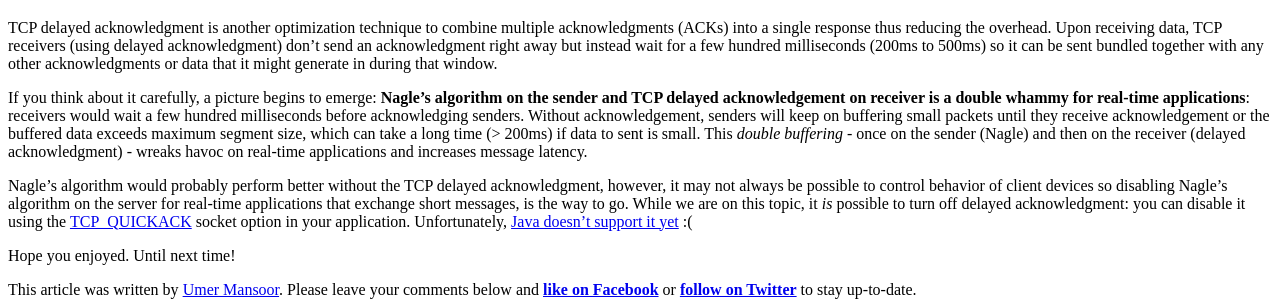
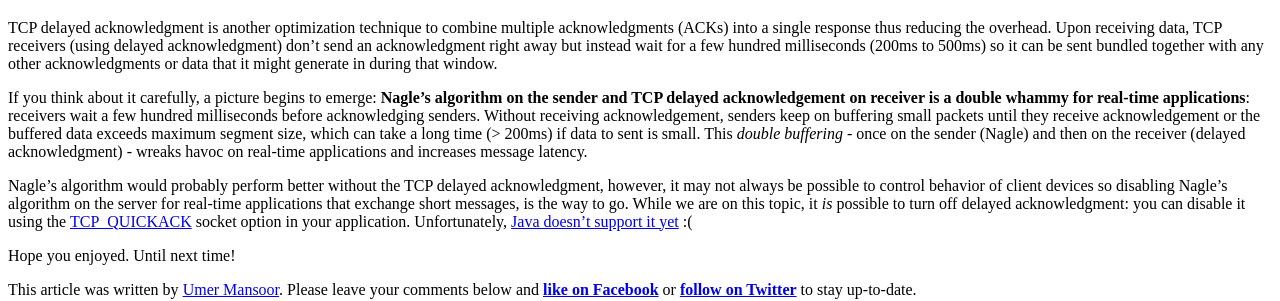
Before and after one commit to talk2viren/umermansoor.github.io, a Jekyll site: the page built from _posts/2017-03-19-tweaking-tcp-for-real-time-applications-nagle-algorithm-and-delayed-acknowledgment.md, in a window 1280 px wide. Shown: the part 1466-1767 px from the top of the page. Built offline with Jekyll 4.4.1, drawn with Linux system fonts in a browser that asks for light colours; nearby versions of some CDN libraries; a script that is not in the unit is left out; comment, search, counter and statistics services are not loaded.

Commit message:
moar grammar

```diff
--- a/_posts/2017-03-19-tweaking-tcp-for-real-time-applications-nagle-algorithm-and-delayed-acknowledgment.md
+++ b/_posts/2017-03-19-tweaking-tcp-for-real-time-applications-nagle-algorithm-and-delayed-acknowledgment.md
@@ -56,7 +56,7 @@ Armed with this information, Nagle's algorithm doesn't look so bad. After all, a
 
 TCP delayed acknowledgment is another optimization technique to combine multiple acknowledgments (ACKs) into a single response thus reducing the overhead. Upon receiving data, TCP receivers (using delayed acknowledgment) don't send an acknowledgment right away but instead wait for a few hundred milliseconds (200ms to 500ms) so it can be sent bundled together with any other acknowledgments or data that it might generate in during that window.
 
-If you think about it carefully, a picture begins to emerge: **Nagle's algorithm on the sender and TCP delayed acknowledgement on receiver is a double whammy for real-time applications**: receivers would wait a few hundred milliseconds before acknowledging senders. Without acknowledgement, senders will keep on buffering small packets until they receive acknowledgement or the buffered data exceeds maximum segment size, which can take a long time (> 200ms) if data to sent is small. This *double buffering* - once on the sender (Nagle) and then on the receiver (delayed acknowledgment) - wreaks havoc on real-time applications and increases message latency.
+If you think about it carefully, a picture begins to emerge: **Nagle's algorithm on the sender and TCP delayed acknowledgement on receiver is a double whammy for real-time applications**: receivers wait a few hundred milliseconds before acknowledging senders. Without receiving acknowledgement, senders keep on buffering small packets until they receive acknowledgement or the buffered data exceeds maximum segment size, which can take a long time (> 200ms) if data to sent is small. This *double buffering* - once on the sender (Nagle) and then on the receiver (delayed acknowledgment) - wreaks havoc on real-time applications and increases message latency.
 
 Nagle's algorithm would probably perform better without the TCP delayed acknowledgment, however, it may not always be possible to control behavior of client devices so disabling Nagle's algorithm on the server for real-time applications that exchange short messages, is the way to go. While we are on this topic, it *is* possible to turn off delayed acknowledgment: you can disable it using the [TCP_QUICKACK](TCP_QUICKACK) socket option in your application. Unfortunately, [Java doesn't support it yet](https://bugs.openjdk.java.net/browse/JDK-8145635) :(
 
```
